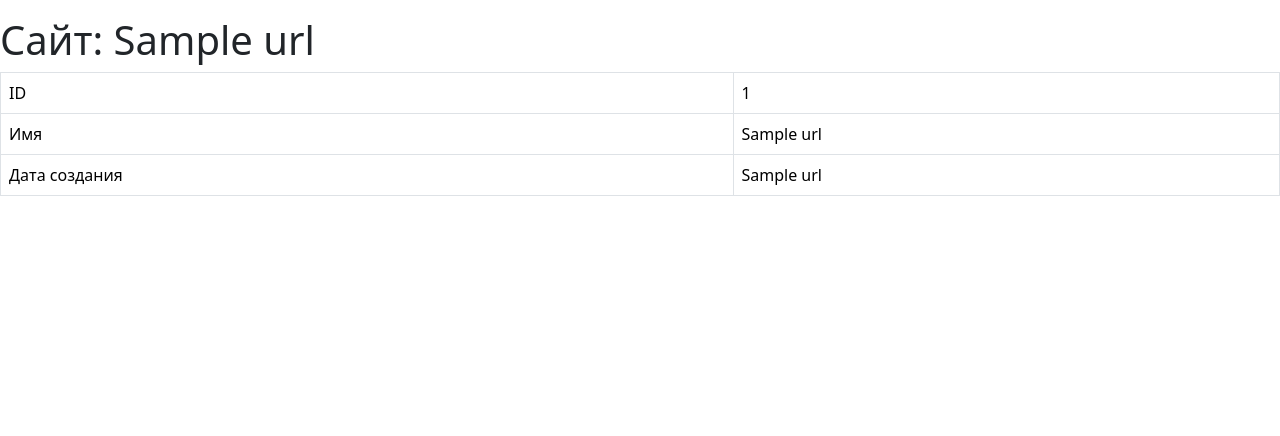
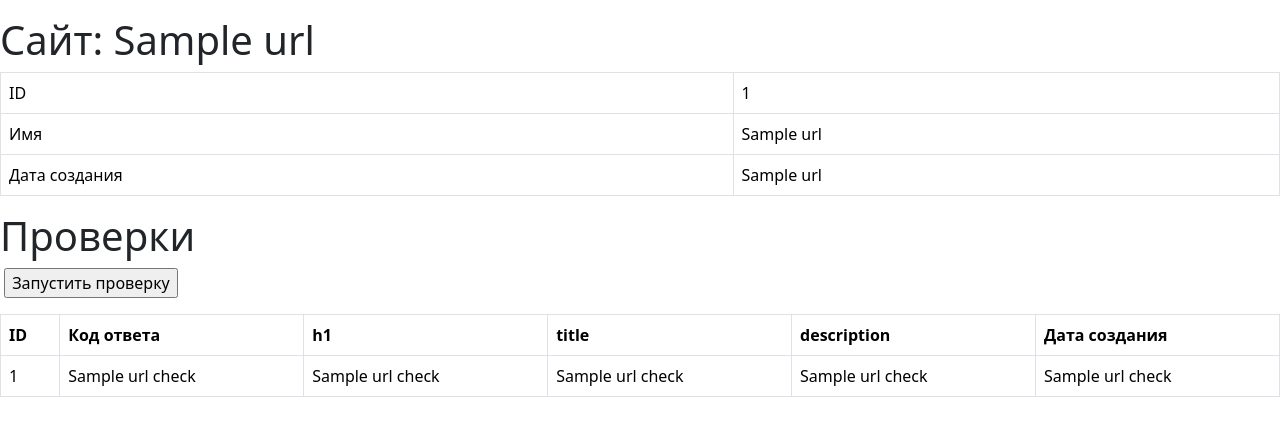
Before and after one commit to Ribeyra/python-project-83, a Flask app: page /urls/1 in a window 1280 px wide. Shown: the part 48-484 px from the top of the page. Run offline with Flask 3, Linux system fonts and the light colour scheme; a database or web service that is not in the repository returns one stand-in record (values such as "Sample title"); some libraries are stand-ins or nearby versions.

Commit message:
complete step four

```diff
--- a/page_analyzer/app.py
+++ b/page_analyzer/app.py
@@ -14,6 +14,34 @@ app.config['SECRET_KEY'] = os.getenv('SECRET_KEY')
 
 DATABASE_URL = os.getenv('DATABASE_URL')
 conn = psycopg2.connect(DATABASE_URL)
+
+URLS_QUERY = """SELECT
+    urls.id AS id,
+    urls.name AS name,
+    lc.last_check AS last_check,
+    lc.status_code AS status_code
+FROM urls
+LEFT JOIN (
+    SELECT
+        uc.url_id,
+        uc.status_code,
+        uc.created_at AS last_check
+    FROM
+        url_checks uc
+    JOIN (
+        SELECT
+            url_id,
+            MAX(id) AS max_id
+        FROM
+            url_checks
+        GROUP BY
+            url_id
+    ) AS latest_checks
+    ON
+        uc.id = latest_checks.max_id
+) AS lc ON urls.id = lc.url_id
+ORDER BY id DESC;
+"""
 
 
 class DB:
@@ -73,18 +101,23 @@ class DB:
         except (psycopg2.Error, Exception) as error:
             print("Error write data in the database:", error)
 
-    def content(self, reverse=False):
-        return self._read_db(reverse=reverse)
+    def content(self, **kwargs):
+        return self._read_db(**kwargs)
 
-    def find(self, search_field, search_value, one=False):
+    def find(self, search_field, search_value, **kwargs):
         return self._read_db(
             search_field=search_field,
             search_value=search_value,
-            one=one
+            **kwargs
         )
 
     def insert(self, value):
         self._write_db(value)
+
+
+class ComplexQuery(DB):
+    def _query_constructor(*args, **kwargs):
+        return kwargs['query']
 
 
 def normalize(raw_url):
@@ -119,8 +152,8 @@ def urls_get():
             url=wrong_url
         ), 422
 
-    repo = DB(DATABASE_URL, 'urls', ('name',))
-    table = repo.content(reverse=True)
+    repo = ComplexQuery(DATABASE_URL, 'urls', ('name',))
+    table = repo.content(query=URLS_QUERY)
 
     return render_template(
         'urls.html',
@@ -151,11 +184,25 @@ def urls_post():
 def urls_id_get(id):
     messages = get_flashed_messages(with_categories=True)
 
-    repo = DB(DATABASE_URL, 'urls', ('name',))
-    entry = repo.find('id', id, one=True)
+    repo_urls = DB(DATABASE_URL, 'urls', ('name',))
+    entry = repo_urls.find('id', id, one=True)
+
+    repo_urls = DB(DATABASE_URL, 'url_checks', ('url_id',))
+    checks = repo_urls.find('url_id', id, reverse=True)
 
     return render_template(
         'url.html',
         messages=messages,
-        entry=entry
+        entry=entry,
+        checks=checks
     )
+
+
+@app.post('/urls/<int:id>/checks')
+def checks_post(id):
+
+    repo = DB(DATABASE_URL, 'url_checks', ('url_id',))
+    repo.insert(id)
+
+    flash('Страница успешно проверена', 'success')
+    return redirect(url_for('urls_id_get', id=id), code=302)
--- a/page_analyzer/templates/url.html
+++ b/page_analyzer/templates/url.html
@@ -32,4 +32,38 @@
     </div>
 </div>
 
+<h1>Проверки</h1>
+<form action="{{ url_for( 'checks_post', id=entry[0] ) }}" method="post">
+    <label class="sr-only"></label>
+    <input type="submit" value="Запустить проверку">
+</form>
+
+<div class="container-lg mt-3"></div>
+    <div class="table-responsive"></div>
+        <table class="table table-bordered table-hover text-nowrap" data-test="checks">
+            <thead>
+                <tr>
+                    <th>ID</th>
+                    <th>Код ответа</th>
+                    <th>h1</th>
+                    <th>title</th>
+                    <th>description</th>
+                    <th>Дата создания</th>
+                </tr>
+            </thead>
+            <tbody>
+                {% for check in checks %}
+                <tr>
+                    <td>{{ check[0] }}</td>
+                    <td>{{ check[2]|default('') }}</td>
+                    <td>{{ check[3]|default('') }}</td>
+                    <td>{{ check[4]|default('') }}</td>
+                    <td>{{ check[5]|default('') }}</td>
+                    <td>{{ check[6]|default('') }}</td>
+                </tr>
+                {% endfor %}
+            </tbody>
+        </table>
+    </div>
+</div>
 {% endblock %}
--- a/page_analyzer/templates/urls.html
+++ b/page_analyzer/templates/urls.html
@@ -29,8 +29,8 @@
                     <td>
                         <a href="{{ url_for( 'urls_id_get', id=entry[0] ) }}"> {{ entry[1] }} </a>
                     </td>
-                    <td></td>
-                    <td></td>
+                    <td>{{ entry[2] }}</td>
+                    <td>{{ entry[3] }}</td>
                 </tr>
                 {% endfor %}
             </tbody>
```
